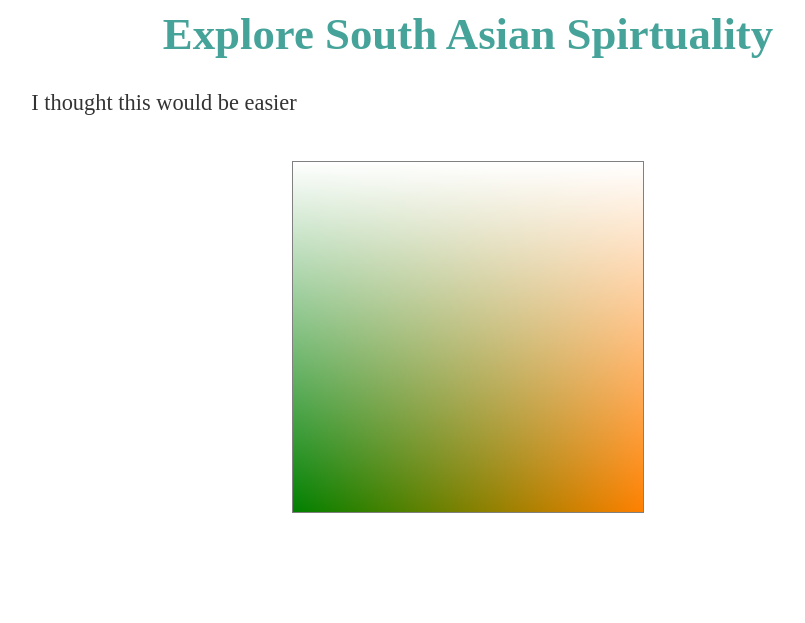
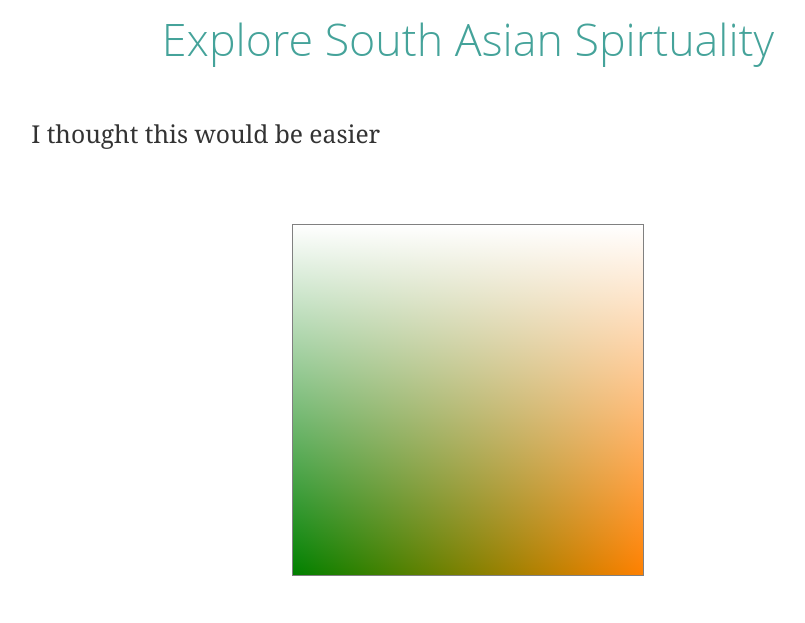
Before and after one commit to anirudh-eka/southasianism_lit_picker, a plain HTML site: page index.html in a window 1280 px wide. Shown: the whole page, without its empty margins (180-985 px from the left). Drawn offline with Linux system fonts and the light colour scheme.

Commit message:
add font styling from toomanynames

```diff
--- a/index.html
+++ b/index.html
@@ -6,7 +6,7 @@
   <div id="container">
     <h1><a href="#">Explore South Asian Spirtuality</a></h1>
     <div class="post">
-      I thought this would be easier
+      <p>I thought this would be easier</p>
       <div id="color-picker-container">
         <div id="hue-grad">
           <div id="sat-grad">
--- a/stylesheets/_tmn_post_styling.sass
+++ b/stylesheets/_tmn_post_styling.sass
@@ -19,6 +19,11 @@ $break-small: 500px
     transition: color .5s
     -webkit-transition: color .5s
 
+p
+  margin: 1em 0
+  line-height: 1.635em
+  font-size: 1.1em
+
 body
   font-size: 1.4em
 
@@ -34,6 +39,7 @@ body
   overflow-x: hidden
   text-align: left
   width: 100%
+  font-family: Cardo,Georgia,Cambria,"Times New Roman",Times,serif
 
   @media screen and (max-width: $break-medium)
     width: 100%
@@ -50,6 +56,9 @@ body
   h1
     text-align: center
     font-size: 2em
+    margin-bottom: 1em
+    font-family: Open Sans,Helvetica,sans-serif
+    font-weight: 300
 
     a
       text-decoration: none
```
Also changed, not shown: stylesheets/main.css, 1 other file.
